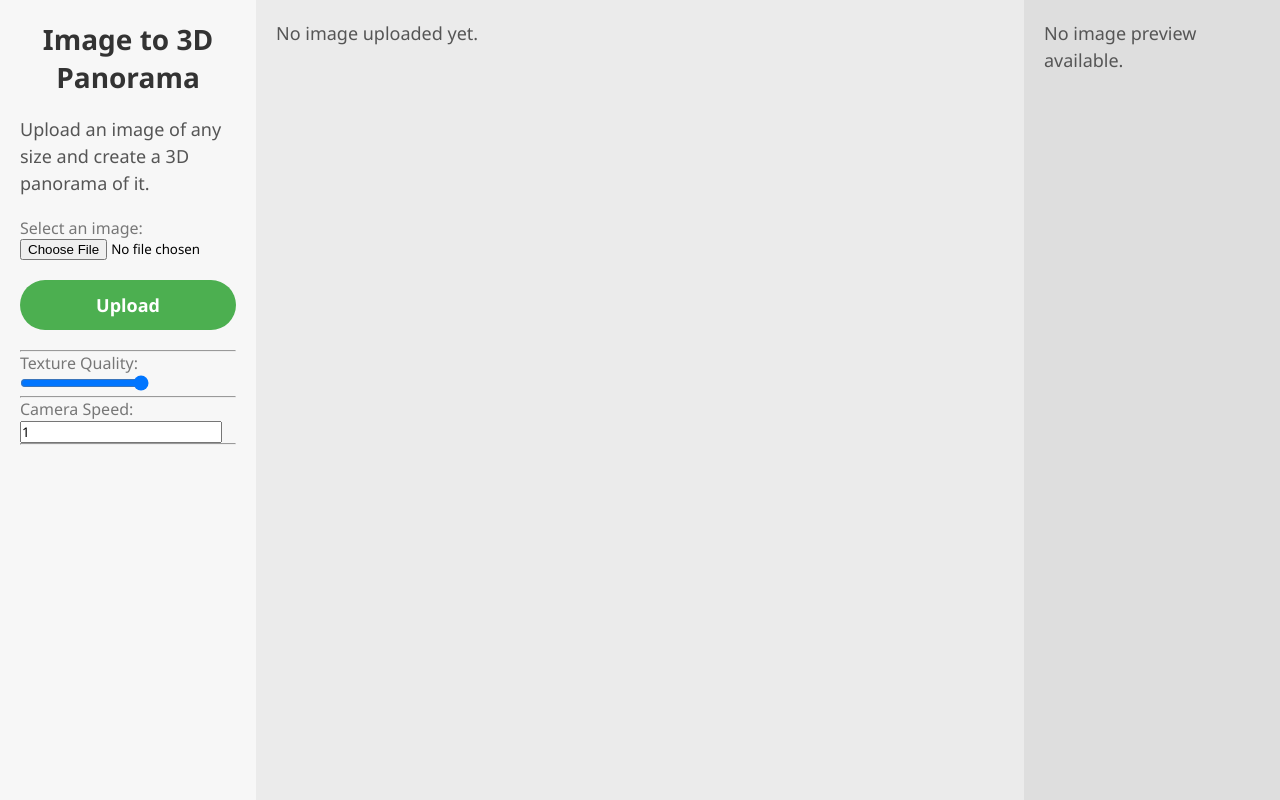
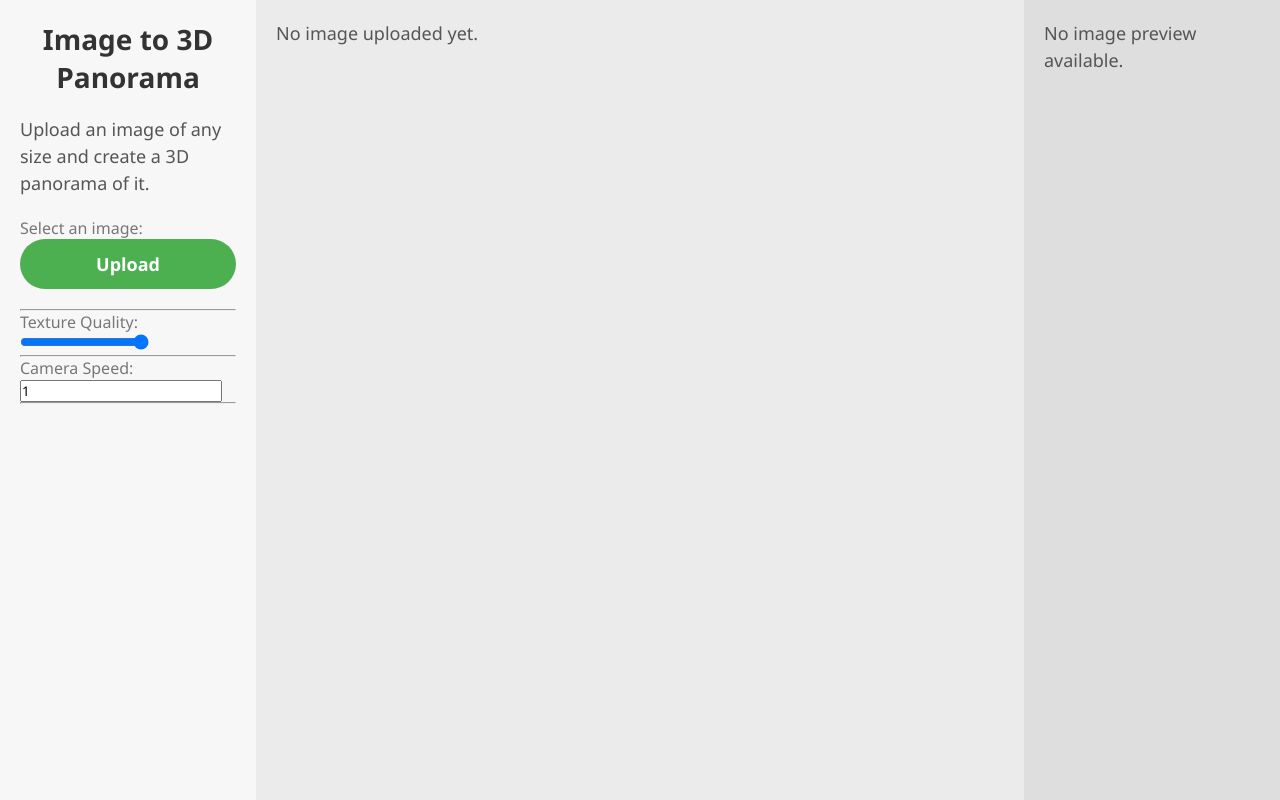
Before and after one commit to LyubomirT/lookaround, a Flask app: page / in a window 1280 px wide. Run offline with Flask 3, Linux system fonts and the light colour scheme.

Commit message:
Update file upload functionality

```diff
--- a/templates/index.html
+++ b/templates/index.html
@@ -57,7 +57,7 @@
             color: #777777;
         }
         input[type=file] {
-            display: block;
+            display: none;
             margin-bottom: 20px;
         }
         button {
@@ -112,7 +112,7 @@
             <form id="upload-form" action="/upload" method="post" enctype="multipart/form-data">
                 <label for="image">Select an image:</label>
                 <input type="file" id="image" name="image" accept="image/*" required>
-                <button type="submit" class="btn-success">Upload</button>
+                <button type="submit" class="btn-success" id="formhacker">Upload</button>
             </form>
             <hr>
             <label for="quality-slider">Texture Quality:</label>
@@ -150,6 +150,16 @@
     <script>
         // Validate the file size and type before uploading
         $(document).ready(function() {
+            $('#formhacker').click(function(e) {
+                e.preventDefault();
+                // First we need to click the file input to trigger the file selection dialog
+                $('#image').click();
+                // Now we need to wait till the user selects a file
+                $('#image').on('change', function() {
+                    // Now we can submit the form
+                    $('#upload-form').submit();
+                });
+            });
             $('#upload-form').submit(function(e) {
                 var file = $('#image')[0].files[0];
                 var maxSize = 10 * 1024 * 1024; // 10 MB
```
